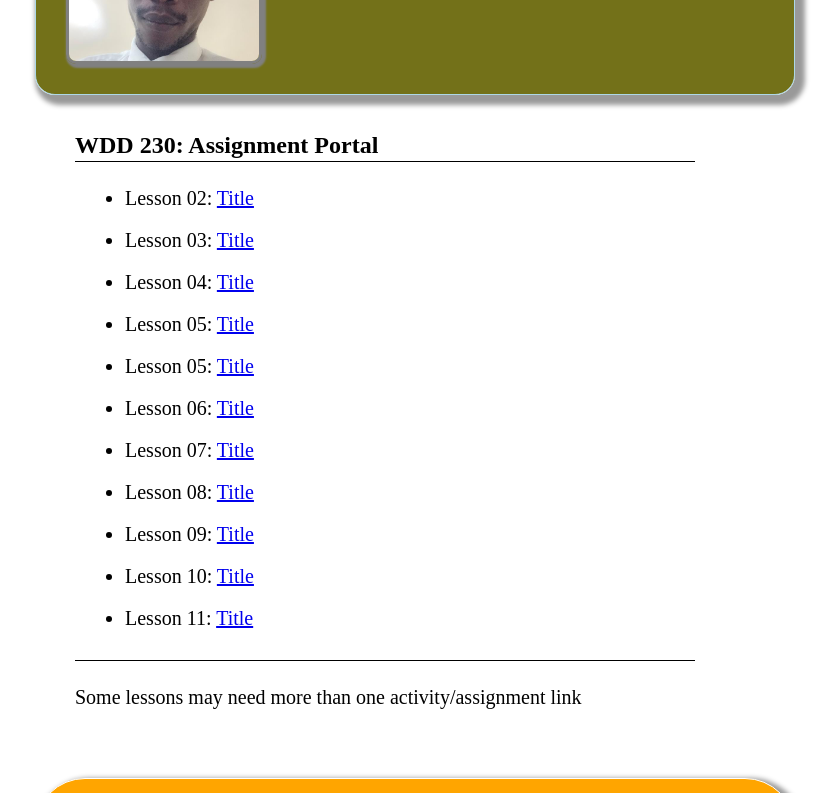
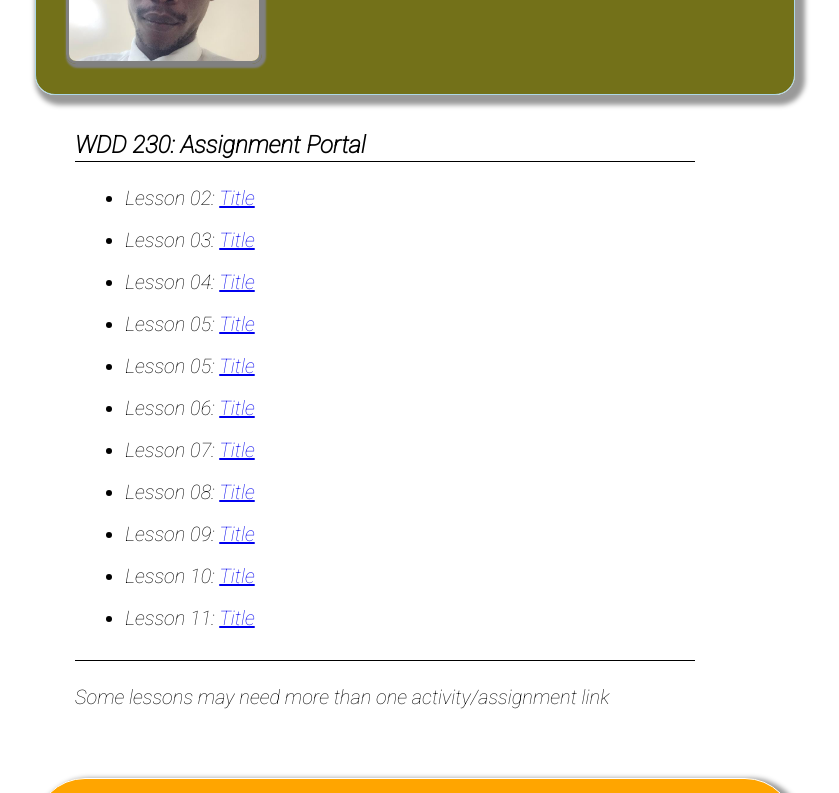
Before and after one commit to OscarCode442/WDD230, a plain HTML site: page index.html in a window 1280 px wide. Shown: the part 173-966 px from the top of the page, without its empty margins (225-1064 px from the left). Drawn offline with nearby package versions, Linux system fonts and the light colour scheme.

Commit message:
week2 adjustments

```diff
--- a/index.html
+++ b/index.html
@@ -8,7 +8,13 @@
         <title>Assignment Portal</title>
         <meta name="description"
             content="Assignment portal for Ukaegbu Japhet Oscar in WDD 230: Web Frontend Developmentat Brigham Young University - Idaho">
+            <link rel="stylesheet" href="https://cdnjs.cloudflare.com/ajax/libs/normalize/8.0.1/normalize.min.css">
         <link rel="stylesheet" href="styles/main.css">
+        <link rel="preconnect" href="https://fonts.googleapis.com">
+        <link rel="preconnect" href="https://fonts.gstatic.com" crossorigin>
+        <link href="https://fonts.googleapis.com/css2?family=Montserrat:wght@200&family=Roboto:ital,wght@1,100&display=swap" rel="stylesheet">
+        <link rel="stylesheet" href="styles/medium.css">
+
     </head>
 
     <body class="content">
--- a/styles/main.css
+++ b/styles/main.css
@@ -6,6 +6,11 @@ body {
     line-height: 2em;
     background-color: #fff;
 
+}
+
+body {
+    font-family: 'Montserrat', sans-serif;
+    font-family: 'Roboto', sans-serif;
 }
 header img{
     width: 25%;
--- /dev/null
+++ b/styles/medium.css
@@ -0,0 +1,7 @@
+@media only screen and (min-width: 32.5em){
+    h1 {
+        font-size: 2.5rem;
+        margin: 1rem;
+        color: navy;
+      }
+}
```
Also changed, not shown: 1 other file.
